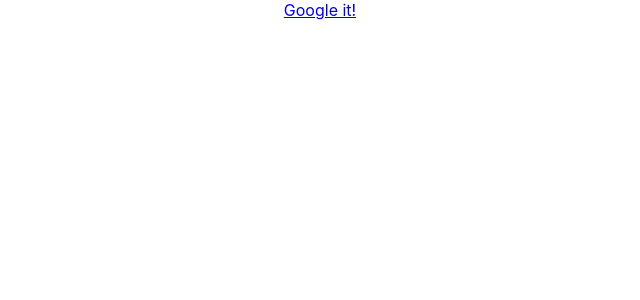
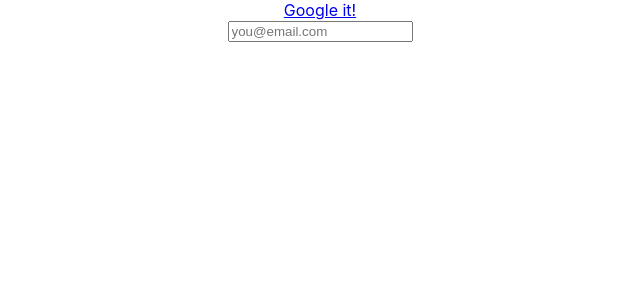
Before and after one commit to jameydev/gen-test-react_v2, a React (Create React App) app: page / in a window 1280 px wide. Shown: the top 300 px of the page, without its empty margins (320-960 px from the left). Built offline with nearby package versions, Linux system fonts and the light colour scheme.

Commit message:
made more components from book

```diff
--- a/src/App.js
+++ b/src/App.js
@@ -1,5 +1,6 @@
 // import logo from './logo.svg';
 import './App.css';
+import EmailInput from './components/EmailInput';
 import Link from './components/Link';
 
 function App() {
@@ -10,6 +11,7 @@
   return (
     <div className="App">
       <Link config={config}>Google it!</Link>
+      <EmailInput />
     </div>
   );
 }
--- /dev/null
+++ b/src/components/EmailInput.js
@@ -0,0 +1,26 @@
+import React, { useState } from 'react';
+
+export default function EmailInput() {
+    const [errorMsg, setErrorMsg] = useState('');
+
+    const evaluateEmail = event => {
+        const enteredEmail = event.target.value;
+        if (enteredEmail.trim() === '' || !enteredEmail.includes('@')) {
+            setErrorMsg('The email entered is invalid.');
+        }
+        else {
+            setErrorMsg('');
+        }
+    };
+
+    return (
+        <div>
+            <input
+                type="email"
+                placeholder="you@email.com"
+                onBlur={evaluateEmail}
+            />
+            <p>{errorMsg}</p>
+        </div>
+    );
+}
```
Also changed, not shown: src/components/LoginForm.js (added, +29 -0 lines).
